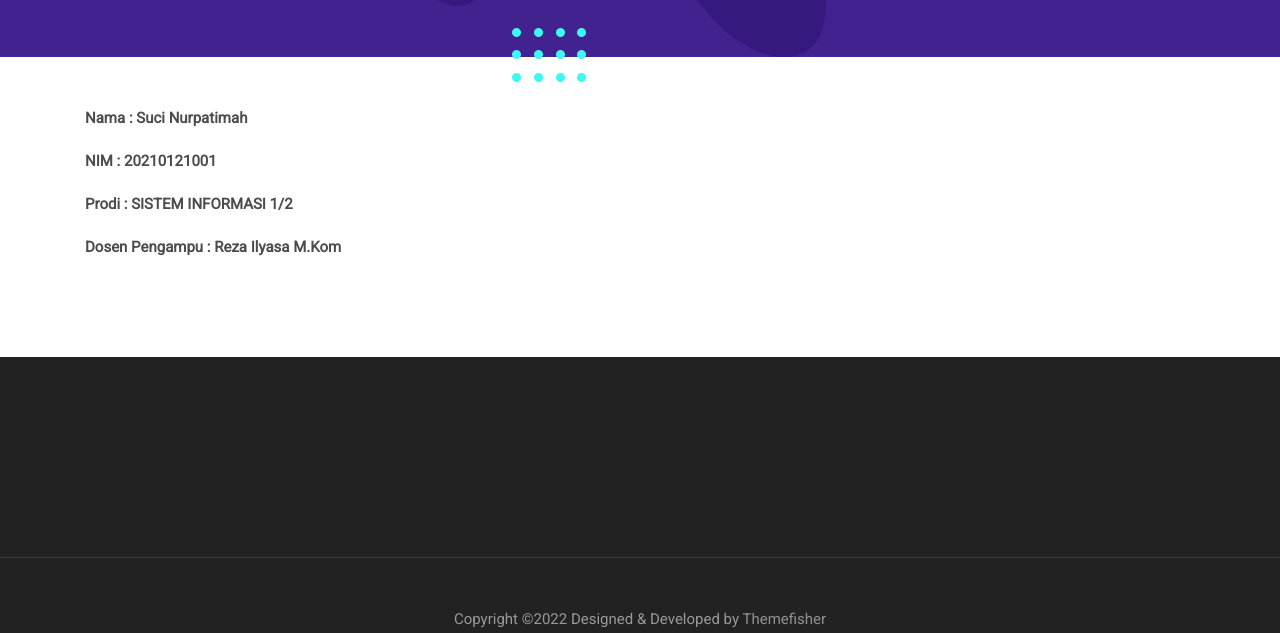
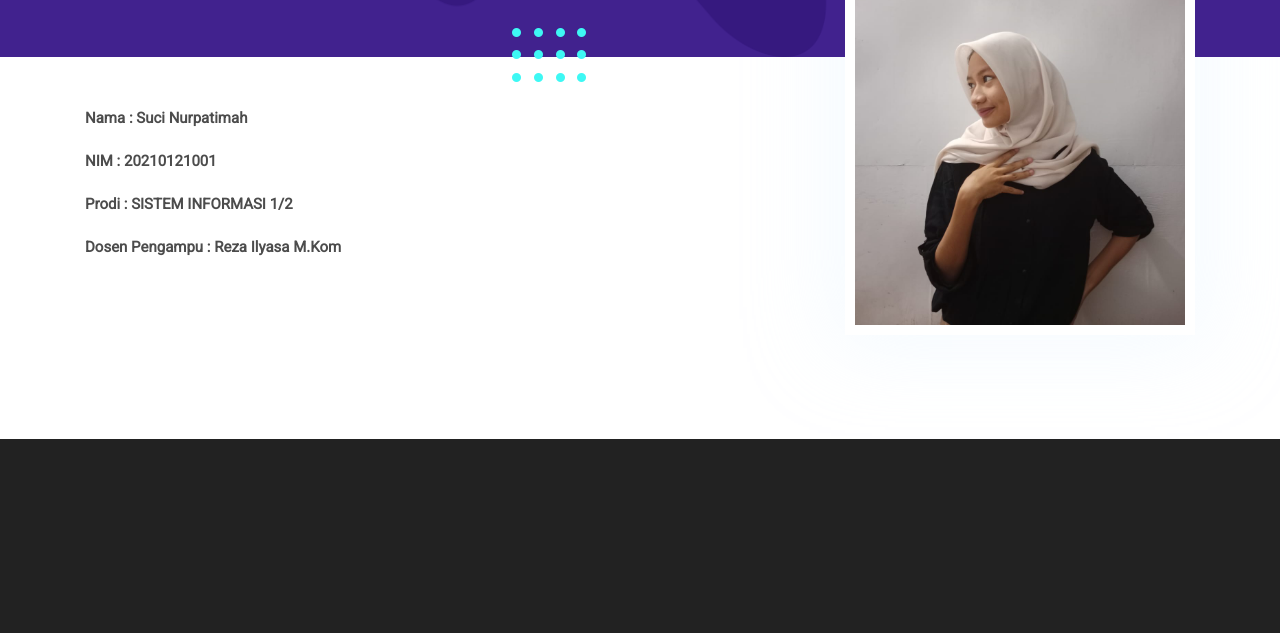
Before and after one commit to sucinurpatimah/UAS-SEMESTER-2, a plain HTML site: page about.html in a window 1280 px wide. Shown: the part 467-1100 px from the top of the page. Drawn offline with nearby package versions, Linux system fonts and the light colour scheme.

Commit message:
commit 9

```diff
--- a/about.html
+++ b/about.html
@@ -112,7 +112,7 @@
       </div>
       <div class="col-md-4 text-center drag-lg-top">
         <div class="shadow-down mb-4">
-          <img src="suci.jpeg.jpeg" alt="author" class="img-fluid w-100 rounded-lg border-thick border-white">
+          <img src="suci1.jpeg.jpeg" alt="author" class="img-fluid w-100 rounded-lg border-thick border-white">
         </div>
       </div>
     </div>
```
Also changed, not shown: suci1.jpeg.jpeg (added).
